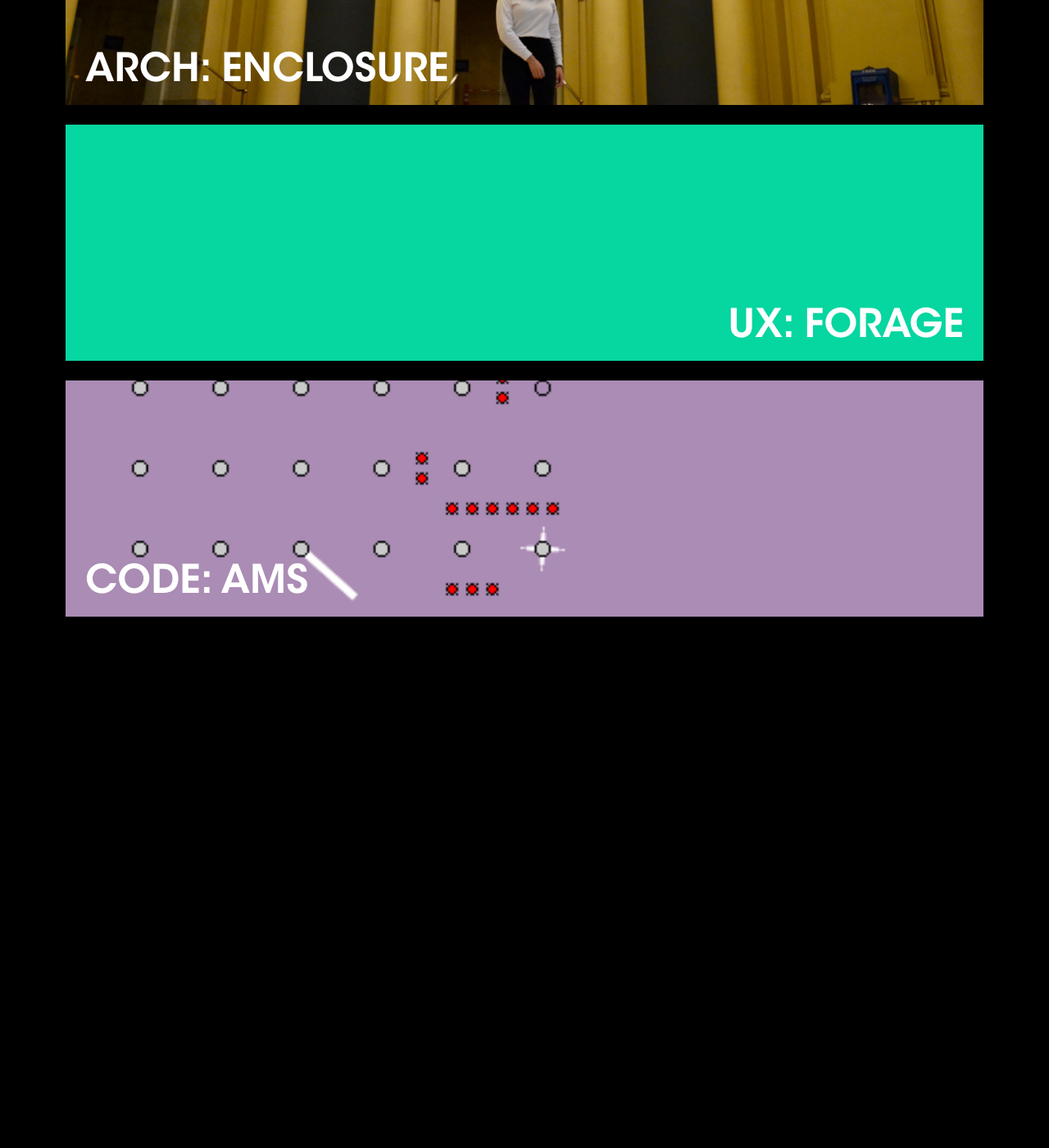
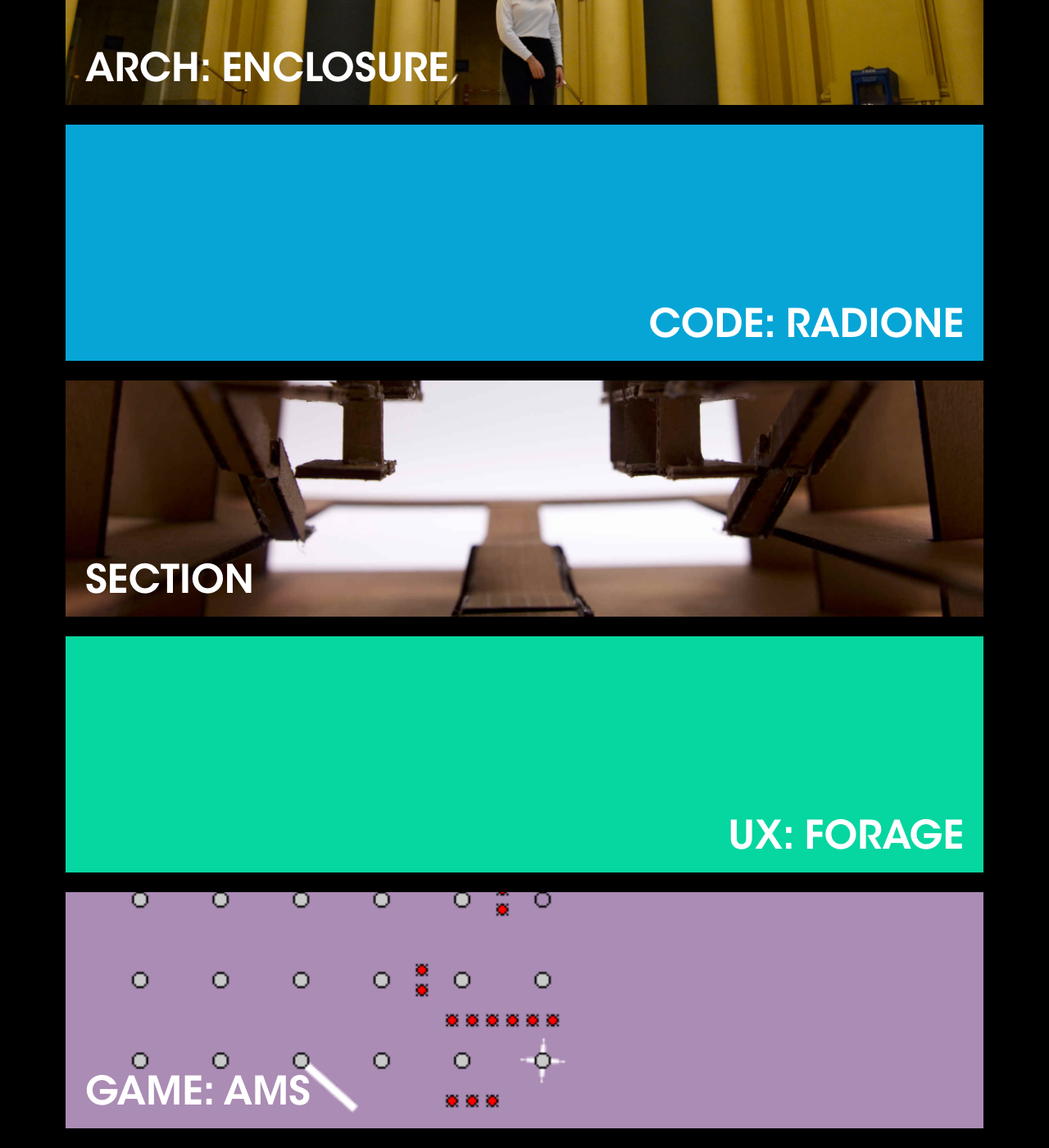
Before and after one commit to brndncn/brndncn.github.io, a Jekyll site: the page built from index.html, in a window 1280 px wide and 1400 px high, scrolled down 720 px. Shown: the whole window at 82% size. Built offline with Jekyll 4.4.1, drawn with Linux system fonts in a browser that asks for light colours; some web fonts are replaced; before the commit the page ends 1496 px from its top, so only the background shows below that.

Commit message:
Add RADIONE and section

```diff
--- a/index.html
+++ b/index.html
@@ -67,6 +67,54 @@ function toggle(selector) {
 					The experience is isolatory, but also forces dependency on those nearby for the wearer to navigate safely through space.
 					This sensory distortion is conveyed to the outside viewer through the warped mirror surface that refracts one’s surroundings, perplexing and unsettling even those who are not wearing it.&#x201D;
 					</p>
+					<p>
+					More pictures <a href="/assets/img/enclosure/1.jpg" target="_blank">here</a> and <a href="/assets/img/enclosure/3.jpg" target="_blank">here</a>.
+					</p>
+				</div>
+			</div>
+
+			<div class="layout_block frontpage">
+				<div class="frontpage_header" style="background: #06a5d6;" onclick="toggle('#details_radione');">
+					<h1 class="frontpage_title" style="">
+						CODE: RADIONE
+					</h1>
+				</div>
+				<div id="details_radione" class="frontpage_details">
+					<p>
+					Radione is an art project and experimental messaging service heavily inspired by the nature of conversations on walkie-talkie radios.
+					Conversations on Radione are ephemeral, anonymous, and surveillable.
+					Participants must either understand the flow of conversation well enough or develop a system to explicitly avoid collisions, otherwise, participants may talk over each other, resulting in incomprehensibility.
+					</p>
+					<p>
+					You can view the source of Radione on <a href="https://github.com/brndncn/radi.one">GitHub</a>.
+					A Heroku instance of Radione runs at <a href="http://radi.one/">radi.one</a>.
+					</p>
+				</div>
+			</div>
+
+			<div class="layout_block frontpage">
+				<div class="frontpage_header" style="background: url('/assets/img/section/frontpage.jpg') 50% 100%; background-size: cover;" onclick="toggle('#details_section');">
+					<h1 class="frontpage_title" style="">
+						SECTION
+					</h1>
+				</div>
+				<div id="details_section" class="frontpage_details">
+					<p>
+					This model was a project for the course <i>Scales of Design</i>.
+					The task was to create a section of an assigned library and extend that section in two directions, creating a diptych where each half conveys different information about the building.
+					</p>
+					<p>
+					The library depicted is the Biblioteca Vasconcelos in Mexico City.
+					When standing in the center of the library, one sees bookshelves forming clouds along the ceiling, seemingly inaccessible from the ground floor.
+					Staircases hidden behind the shelves are the only means of accessing the clouds, and the <a href="/assets/img/section/2.jpg" target="_blank">right half</a> of the diptych is a model of one portion of the library with removable shelves to reveal the hidden <a href="/assets/img/section/3.jpg" target="_blank">stairs</a>.
+					</p>
+					<p>
+					While the right half of the diptych uncovers the mystery of how the shelves are accessible, the left half of the diptych uncovers the mystery of how the clouds are suspended.
+					The repeated concrete supports are dissected into their metal frame (as understood from construction photographs) and poured concrete construction, and are placed into context with a detailed elevation drawing at the back.
+					</p>
+					<p>
+					Picture of both halves <a href="/assets/img/section/1.jpg" target="_blank">here</a>.
+					</p>
 				</div>
 			</div>
 
@@ -88,22 +136,11 @@ function toggle(selector) {
 					</p>
 				</div>
 			</div>
-<!--
-			<div class="layout_block frontpage">
-				<div class="frontpage_header" style="background: url('/assets/img/section/2.jpg') 50% 100%; background-size: cover;" onclick="toggle('#details_section');">
-					<h1 class="frontpage_title" style="">
-						SECTION
-					</h1>
-				</div>
-				<div id="details_section" class="frontpage_details">
 
-				</div>
-			</div>
--->
 			<div class="layout_block frontpage">
 				<div class="frontpage_header" style="background: url('/assets/img/ams/1.png') center; background-size: cover;" onclick="toggle('#details_ams');">
 					<h1 class="frontpage_title" style="">
-						CODE: AMS
+						GAME: AMS
 					</h1>
 				</div>
 				<div id="details_ams" class="frontpage_details">
```
Also changed, not shown: assets/img/radione.png (added), assets/img/section/frontpage.jpg (added).
